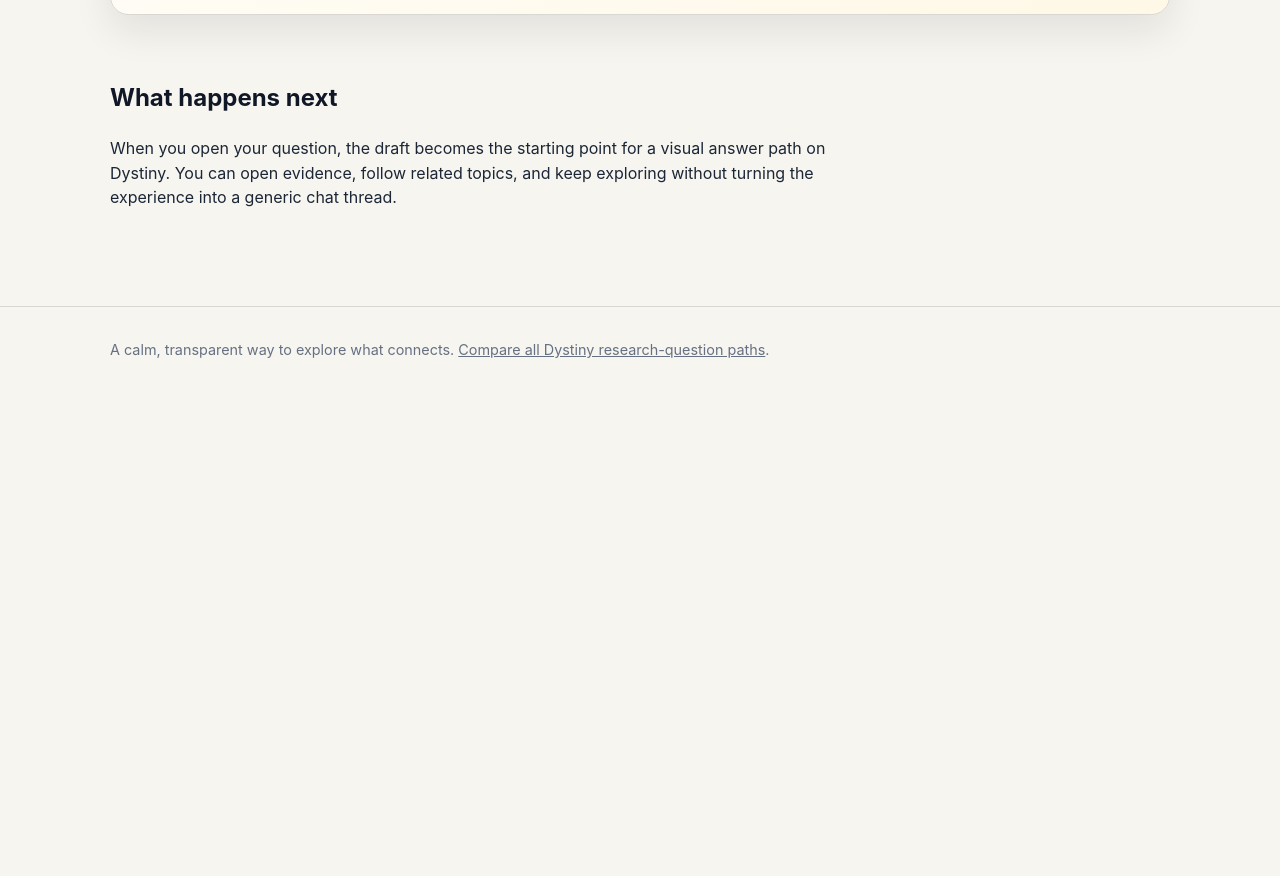
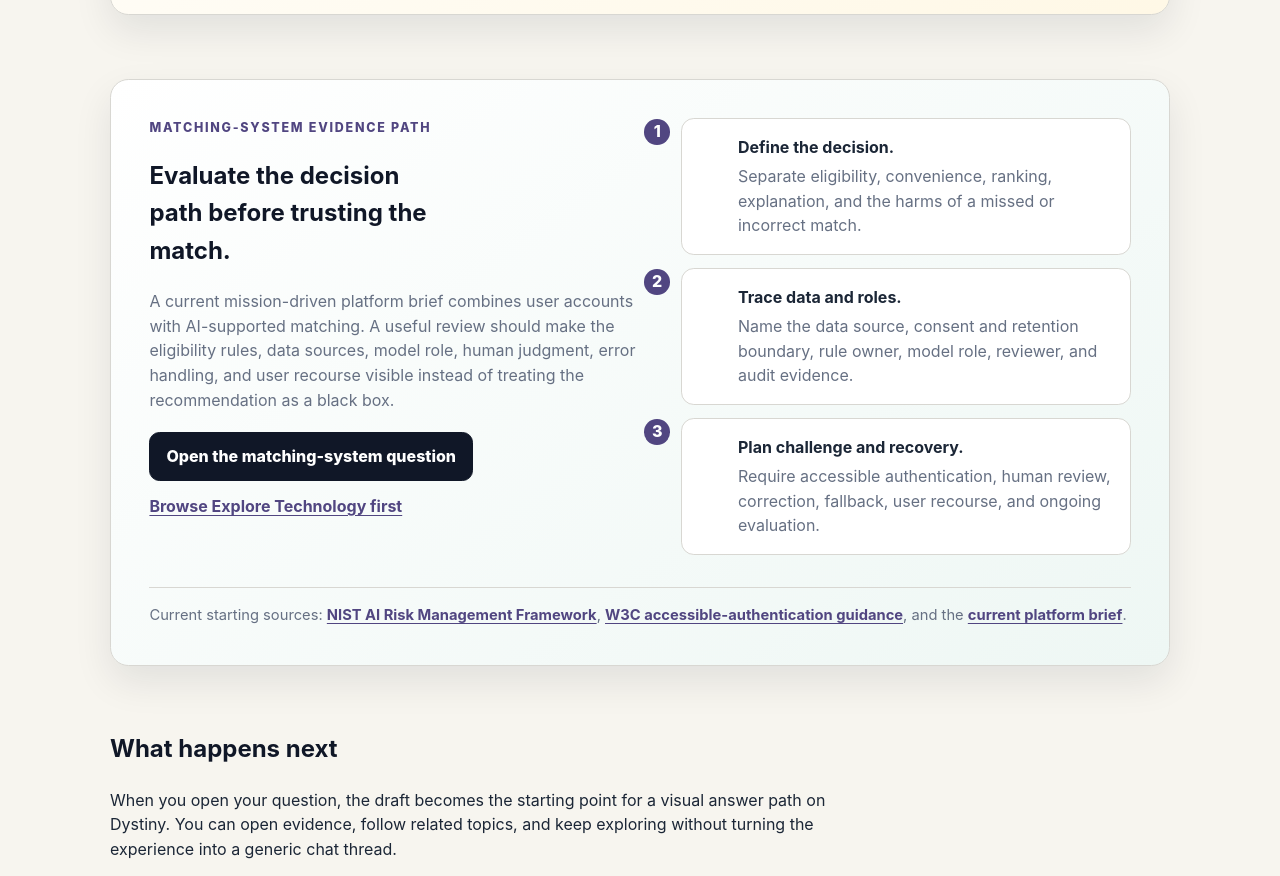
Before and after one commit to Evolved-Designs/dystiny-question-preflight, a website: page index.html in a window 1280 px wide. Shown: the part 4134-5010 px from the top of the page. Before the commit the page ends 4543 px from the top, so only its background shows below. Drawn offline with Linux system fonts and the light colour scheme.

Commit message:
Add matching-system evidence path

```diff
--- a/index.html
+++ b/index.html
@@ -140,6 +140,24 @@
       <p class="media-sources">Current starting sources: <a href="https://spec.c2pa.org/specifications/">C2PA Content Credentials specifications</a> and <a href="https://www.w3.org/WAI/tutorials/images/">W3C image-alternative guidance</a>.</p>
     </section>
 
+    <section class="matching-path shell" aria-labelledby="matching-heading">
+      <div>
+        <p class="eyebrow">Matching-system evidence path</p>
+        <h2 id="matching-heading">Evaluate the decision path before trusting the match.</h2>
+        <p>A current mission-driven platform brief combines user accounts with AI-supported matching. A useful review should make the eligibility rules, data sources, model role, human judgment, error handling, and user recourse visible instead of treating the recommendation as a black box.</p>
+        <div class="matching-actions">
+          <a class="button" href="https://dystiny.com/answer/?q=How%20should%20a%20mission-driven%20team%20evaluate%20an%20AI-supported%20matching%20system%3F%20Separate%20eligibility%20rules%20from%20model%20judgment%2C%20then%20compare%20data%20minimization%2C%20error%20handling%2C%20human%20review%2C%20auditability%2C%20accessibility%2C%20and%20user%20recourse%20using%20current%20official%20guidance.&amp;utm_source=github_pages&amp;utm_medium=owned_tool&amp;utm_campaign=question_preflight&amp;utm_content=matching_system_evidence">Open the matching-system question</a>
+          <a href="https://dystiny.com/explore/technology/?utm_source=github_pages&amp;utm_medium=owned_tool&amp;utm_campaign=question_preflight&amp;utm_content=matching_system_explore">Browse Explore Technology first</a>
+        </div>
+      </div>
+      <ol class="matching-steps">
+        <li><strong>Define the decision.</strong><span>Separate eligibility, convenience, ranking, explanation, and the harms of a missed or incorrect match.</span></li>
+        <li><strong>Trace data and roles.</strong><span>Name the data source, consent and retention boundary, rule owner, model role, reviewer, and audit evidence.</span></li>
+        <li><strong>Plan challenge and recovery.</strong><span>Require accessible authentication, human review, correction, fallback, user recourse, and ongoing evaluation.</span></li>
+      </ol>
+      <p class="matching-sources">Current starting sources: <a href="https://www.nist.gov/itl/ai-risk-management-framework">NIST AI Risk Management Framework</a>, <a href="https://www.w3.org/WAI/WCAG22/Understanding/accessible-authentication-minimum.html">W3C accessible-authentication guidance</a>, and the <a href="https://www.lsntap.org/jobs-rfps/request-proposal-web-development-consultant">current platform brief</a>.</p>
+    </section>
+
     <section class="why shell">
       <h2>What happens next</h2>
       <p>When you open your question, the draft becomes the starting point for a visual answer path on Dystiny. You can open evidence, follow related topics, and keep exploring without turning the experience into a generic chat thread.</p>
--- a/styles.css
+++ b/styles.css
@@ -115,6 +115,18 @@
 .media-steps span { color: var(--muted); }
 .media-sources { grid-column: 1 / -1; margin: 0; padding-top: 1rem; border-top: 1px solid var(--line); font-size: .92rem; }
 .media-sources a { color: var(--violet-dark); font-weight: 750; text-underline-offset: .18em; }
+.matching-path { display: grid; grid-template-columns: 1fr .9fr; gap: 2rem; margin-bottom: 4rem; padding: clamp(1.5rem, 4vw, 2.4rem); border: 1px solid var(--line); border-radius: 1.15rem; background: linear-gradient(145deg, #fff 0%, #eef7f4 100%); box-shadow: 0 16px 38px rgba(16,23,39,.09); }
+.matching-path .eyebrow { color: var(--violet-dark); }
+.matching-path h2 { max-width: 18ch; color: var(--night); }
+.matching-path p { color: var(--muted); }
+.matching-actions { display: flex; flex-wrap: wrap; gap: .8rem 1rem; align-items: center; margin-top: 1.2rem; }
+.matching-actions > a:not(.button) { color: var(--violet-dark); font-weight: 750; text-underline-offset: .18em; }
+.matching-steps { display: grid; gap: .8rem; margin: 0; padding: 0; list-style: none; counter-reset: matching-step; }
+.matching-steps li { position: relative; display: grid; gap: .25rem; padding: 1rem 1rem 1rem 3.5rem; border: 1px solid var(--line); border-radius: .8rem; background: #fff; counter-increment: matching-step; }
+.matching-steps li::before { content: counter(matching-step); position: absolute; margin-left: -2.35rem; display: grid; width: 1.6rem; height: 1.6rem; place-items: center; border-radius: 50%; background: var(--violet-dark); color: #fff; font-weight: 800; }
+.matching-steps span { color: var(--muted); }
+.matching-sources { grid-column: 1 / -1; margin: 0; padding-top: 1rem; border-top: 1px solid var(--line); font-size: .92rem; }
+.matching-sources a { color: var(--violet-dark); font-weight: 750; text-underline-offset: .18em; }
 .why { padding-bottom: 5rem; }
 footer { padding: 2rem 0 3rem; border-top: 1px solid var(--line); color: var(--muted); font-size: .9rem; }
 
@@ -122,7 +134,7 @@
   .workspace { grid-template-columns: 1fr; }
   .example-grid { grid-template-columns: 1fr; }
   .evidence-choice { grid-template-columns: 1fr; }
-  .creative-path, .event-path, .media-path { grid-template-columns: 1fr; }
+  .creative-path, .event-path, .media-path, .matching-path { grid-template-columns: 1fr; }
   .nav { align-items: flex-start; flex-direction: column; }
 }
 
```
Also changed, not shown: tests/check-files.mjs (+6 -0 lines).
